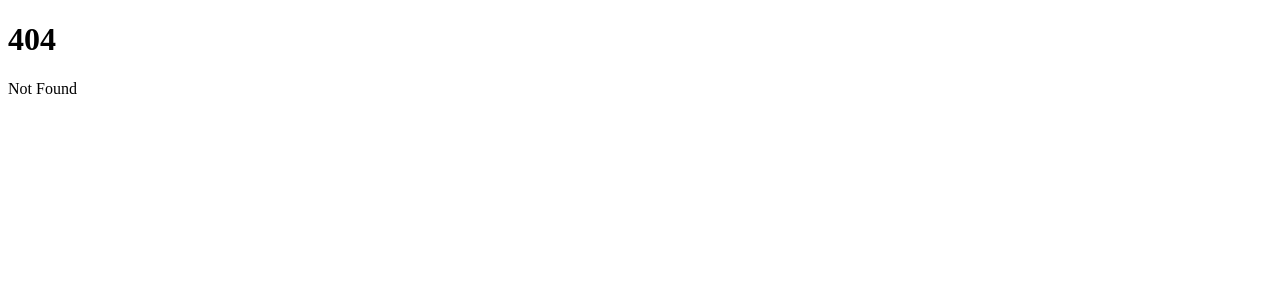
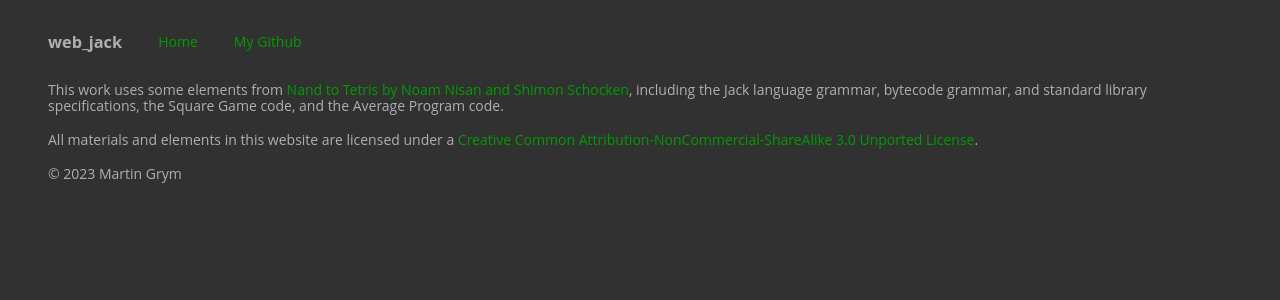
Before and after one commit to Gray-lab/web-jack-svelte, a SvelteKit app: page /license in a window 1280 px wide. Before the commit this address had no page. Shown: the top 300 px of the page. Built offline with nearby package versions, Linux system fonts and the light colour scheme.

Commit message:
add license

```diff
--- /dev/null
+++ b/src/routes/license/+page.svelte
@@ -0,0 +1,108 @@
+<script>
+</script>
+
+<div class="app-container">
+	<div class="inner-container">
+		<div class="intro-container default-txt">
+			<div class="nav-container">
+				<h3 class="title">{'web_jack'}</h3>
+				<div class="nav-item"><a href="/">Home</a></div>
+				<div class="nav-item">
+					<a href="https://www.github.com/Gray-lab" rel="noopener noreferrer" target="_blank"
+						>My Github</a
+					>
+				</div>
+			</div>
+			<p class="intro-text">
+				This work uses some elements from <a
+					href="https://www.nand2tetris.org/"
+					rel="noopener noreferrer"
+					target="_blank">Nand to Tetris by Noam Nisan and Shimon Schocken</a
+				>, including the Jack language grammar, bytecode grammar, and standard library
+				specifications, the Square Game code, and the Average Program code.
+				<br /><br />
+				All materials and elements in this website are licensed under a
+				<a
+					href="https://creativecommons.org/licenses/by-nc-sa/3.0/"
+					rel="noopener noreferrer"
+					target="_blank"
+					>Creative Common Attribution-NonCommercial-ShareAlike 3.0 Unported License</a
+				>.
+				<br /><br />
+				© 2023 Martin Grym
+			</p>
+		</div>
+	</div>
+</div>
+
+<style>
+	:global(body) {
+		overflow: hidden;
+		font-size: 14px;
+		line-height: 1.2em;
+		color-scheme: dark;
+		--height-offset: 140px;
+		background-color: rgb(49, 49, 49);
+		/* Hide scrollbar for IE, Edge and Firefox */
+		/* -ms-overflow-style: none; /* IE and Edge */
+		/* scrollbar-width: none; /* Firefox */
+	}
+
+	a:link,
+	a:visited {
+		color: rgb(0, 156, 0);
+		text-decoration: none;
+	}
+
+	a:hover,
+	a:active {
+		color: #00ff00;
+		text-decoration: none;
+	}
+
+	.app-container {
+		align-content: center;
+		background-color: rgb(49, 49, 49);
+		height: 100vh;
+		width: 100vw;
+	}
+
+	.inner-container {
+		display: flex;
+		flex-direction: column;
+		max-width: 1400px;
+		height: 99%;
+		margin: auto;
+		padding: 10px 40px;
+		background-color: rgb(49, 49, 49);
+		/* border: 1px dashed black; */
+	}
+
+	.default-txt {
+		font-family: 'Open Sans', 'Lucida Sans Regular', 'Lucida Grande', 'Lucida Sans Unicode', Geneva,
+			Verdana, sans-serif;
+		color: #afafaf;
+	}
+
+	.nav-container {
+		display: flex;
+		flex-direction: row;
+		align-items: center;
+		justify-content: start;
+		width: 100%;
+	}
+
+	.nav-item {
+		padding-left: 36px;
+	}
+
+	.intro-container {
+		padding: 0px 32px 0px 0px;
+		flex-grow: 1;
+		display: flex;
+		flex-direction: column;
+		align-items: center;
+		justify-content: flex-start;
+		box-sizing: content-box;
+	}
+</style>
```
